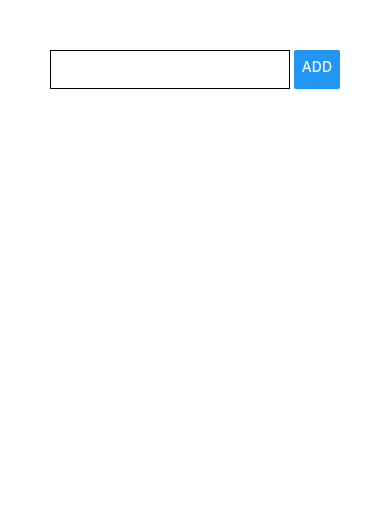
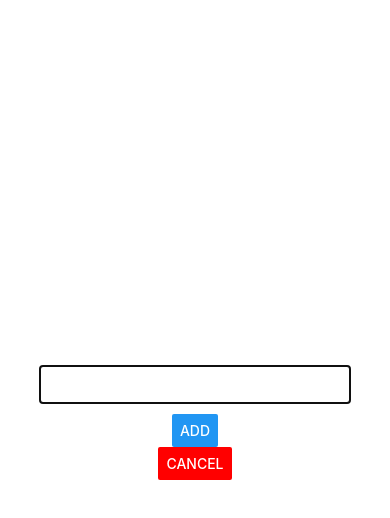
Before and after one commit to MrRob0t404/mobile-to-do-list, a React Native app: screen / in a window 390 px wide. Shown: the top 518 px of the page. Built offline with nearby package versions, Linux system fonts and the light colour scheme.

Commit message:
added cancel button and modal functionality

```diff
--- a/App.js
+++ b/App.js
@@ -1,5 +1,5 @@
 import React, { useState } from 'react';
-import { StyleSheet, View, FlatList } from 'react-native';
+import { StyleSheet, View, FlatList, Button } from 'react-native';
 
 import GoalItem from './Components/GoalItem'
 import GoalInput from './Components/GoalInput'
@@ -7,22 +7,26 @@ import GoalInput from './Components/GoalInput'
 export default function App() {
 
   const [courseGoals, setCourseGoals] = useState([])
+  const [isAddMode, setIsAddMode] = useState([])
 
   const addGoalHandler = goal => {
     setCourseGoals(currentGoals => [...currentGoals, { id: Math.random().toString(), value: goal }])
+    setIsAddMode(false);
   }
 
   const OnDelete = goalId => {
     setCourseGoals(currentGoals => {
       return currentGoals.filter((goal) => goal.id !== goalId)
     })
-    console.log('delete: ', goalId)
   }
 
+  const cancelGoalAdditionHandler = () => {
+    setIsAddMode(false)
+  }
   return (
     <View style={styles.view}>
-
-      <GoalInput addGoalHandler={addGoalHandler} />
+      <Button title='Add New Goal' onPress={() => setIsAddMode(true)} />
+      <GoalInput visible={isAddMode} addGoalHandler={addGoalHandler} onCancel={cancelGoalAdditionHandler} />
 
       <FlatList
         keyExtractor={(item, index) => item.id}
--- a/Components/GoalInput.js
+++ b/Components/GoalInput.js
@@ -1,5 +1,5 @@
 import React, { useState } from 'react'
-import { TextInput, Button, View, StyleSheet } from 'react-native'
+import { TextInput, Button, View, StyleSheet, Modal } from 'react-native'
 
 const GoalInput = props => {
     const [enteredGoal, setEnteredGoal] = useState('');
@@ -8,22 +8,39 @@ const GoalInput = props => {
         setEnteredGoal(enteredText);
     }
 
+    const addGoalHandler = () => {
+        props.addGoalHandler(enteredGoal)
+        setEnteredGoal('')
+    }
+
+    const onCancelHandler = () => {
+        props.onCancel()
+        setEnteredGoal('')
+    }
+
     return (
-        <View style={styles.textInputContainer}>
-            <TextInput placejolder="Course Goal" style={styles.textInput} onChangeText={goalInputHandler} value={enteredGoal} width='80%' />
-            <Button title='Add' onPress={() => props.addGoalHandler(enteredGoal)}></Button>
-        </View>
+        <Modal visible={props.visible} animationType="slide">
+            <View style={styles.textInputContainer}>
+                <TextInput placejolder="Course Goal" style={styles.textInput} onChangeText={goalInputHandler} value={enteredGoal} />
+                <Button title='Add' onPress={addGoalHandler}></Button>
+                <Button title='Cancel' color="red" onPress={onCancelHandler}></Button>
+            </View>
+        </Modal>
     )
 }
 
 const styles = StyleSheet.create({
+    textInputContainer: {
+        flex: 1,
+        justifyContent: "center",
+        alignItems: "center"
+    },
     textInput: {
-        borderBottomColor: 'black',
+        width: "80%",
+        borderColor: 'black',
         borderWidth: 1,
-        padding: 10
-    }, textInputContainer: {
-        flexDirection: 'row',
-        justifyContent: "space-between"
+        padding: 10,
+        marginBottom: 10
     }
 })
 
```
